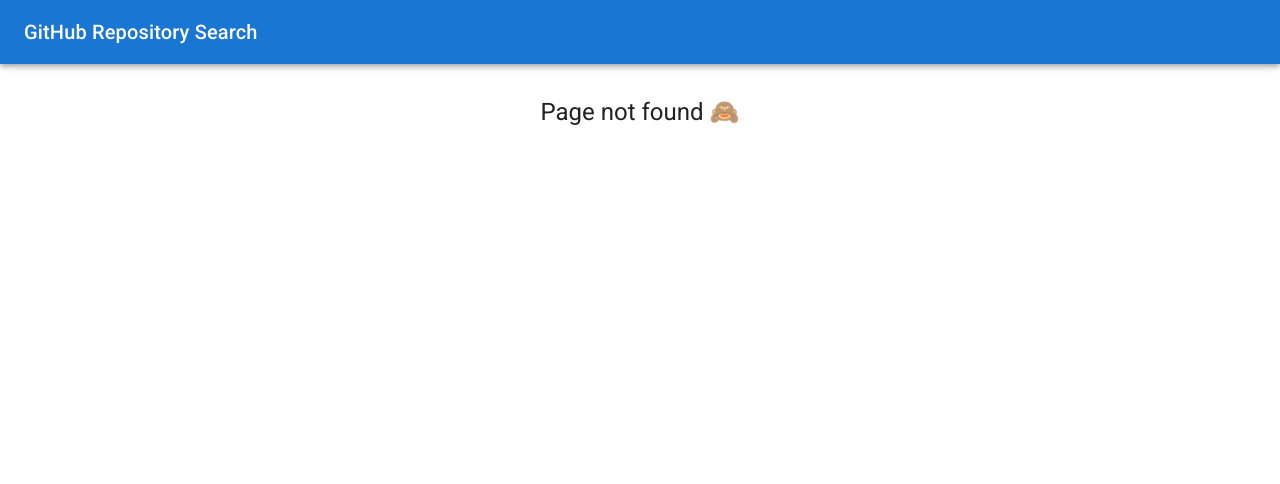
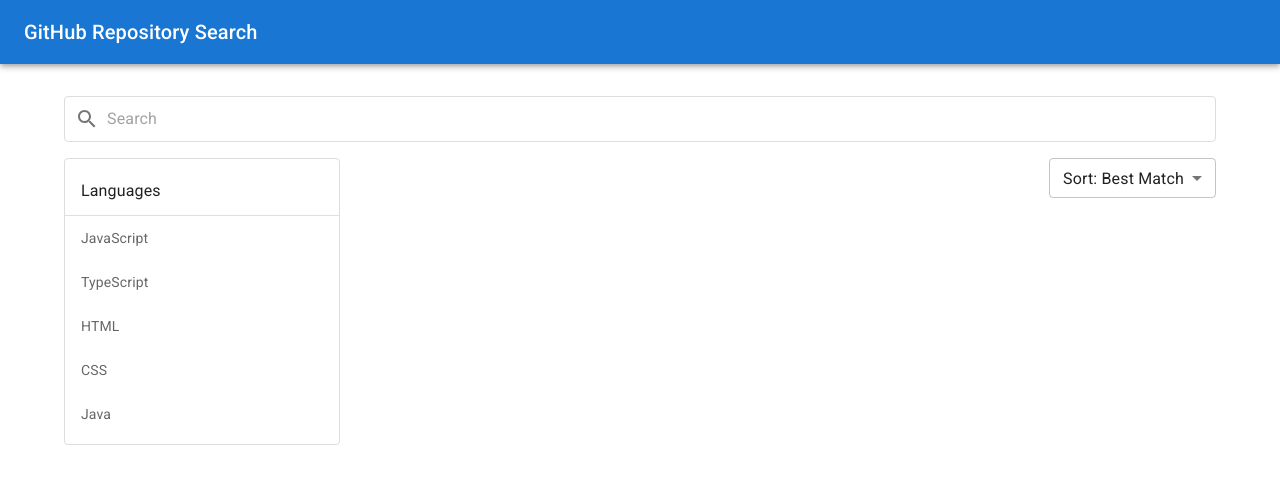
Before and after one commit to conormcgovern/github-repository-search, a React (Create React App) app: page /search in a window 1280 px wide. Before the commit this address had no page. Shown: the top 484 px of the page. Built offline with nearby package versions, Linux system fonts and the light colour scheme.

Commit message:
fetch real data from github api

```diff
--- a/package.json
+++ b/package.json
@@ -10,6 +10,7 @@
     "@testing-library/jest-dom": "^5.14.1",
     "@testing-library/react": "^11.2.7",
     "@testing-library/user-event": "^12.8.3",
+    "axios": "^0.23.0",
     "react": "^17.0.2",
     "react-dom": "^17.0.2",
     "react-query": "^3.26.0",
--- a/src/App.js
+++ b/src/App.js
@@ -7,7 +7,12 @@
   Grid,
   CssBaseline,
 } from '@mui/material';
-import { BrowserRouter as Router, Switch, Route } from 'react-router-dom';
+import {
+  BrowserRouter as Router,
+  Switch,
+  Route,
+  Redirect,
+} from 'react-router-dom';
 import { QueryClient, QueryClientProvider } from 'react-query';
 import RespositoryDetails from './views/RepositoryDetails';
 import Search from './views/Search';
@@ -28,6 +33,9 @@
           <Grid container spacing={2} sx={{ paddingTop: '2rem' }}>
             <Switch>
               <Route exact path="/">
+                <Redirect to="/search" />
+              </Route>
+              <Route path="/search">
                 <Search />
               </Route>
               <Route path="/:ownerLogin/:repoName">
--- a/src/api/api.js
+++ b/src/api/api.js
@@ -1,13 +1,10 @@
-function getRepos() {
-  return Promise.resolve({
-    total_count: 4,
-    items: [
-      { id: 207645083, full_name: 'tannerlinsley/react-query' },
-      { id: 98418501, full_name: 'ukrbublik/react-awesome-query-builder' },
-      { id: 64814946, full_name: 'ReactTraining/react-media' },
-      { id: 22968365, full_name: 'contra/react-responsive' },
-    ],
-  });
+import axios from 'axios';
+
+async function getRepos(query) {
+  const { data } = await axios.get(
+    `https://api.github.com/search/repositories?q=${query}`
+  );
+  return data;
 }
 
 export { getRepos };
--- a/src/components/SearchWidget.js
+++ b/src/components/SearchWidget.js
@@ -2,19 +2,19 @@
 import { Search } from '@mui/icons-material';
 import { IconButton, InputBase, Paper } from '@mui/material';
 
-function SearchWidget({ handleSubmit }) {
-  const [searchTerm, setSearchTerm] = useState('');
+function SearchWidget({ value, handleSubmit }) {
+  const [searchTerm, setSearchTerm] = useState(value ? value : '');
 
   const handleChange = (event) => {
     setSearchTerm(event.target.value);
   };
 
   const handleKeyPress = (event) => {
-    event.charCode === 13 && !!searchTerm && handleSubmit(searchTerm);
+    event.charCode === 13 && handleSubmit(searchTerm);
   };
 
   const handleSearchIconClick = () => {
-    !!searchTerm && handleSubmit(searchTerm);
+    handleSubmit(searchTerm);
   };
 
   return (
--- a/src/views/Search.js
+++ b/src/views/Search.js
@@ -8,10 +8,11 @@
 import LanguageSelect from '../components/LanguageSelect';
 import LanguageMenu from '../components/LanguageMenu';
 import Results from '../components/Results';
+import { useHistory, useLocation } from 'react-router';
 
-function ResultsHeader() {
+function ResultsHeader({ query }) {
   return (
-    <Typography variant="h6">Results for &quot;react query&quot;</Typography>
+    query && <Typography variant="h6">{`Results for "${query}"`}</Typography>
   );
 }
 
@@ -19,22 +20,29 @@
   const theme = useTheme();
   const isExtraSmallWidth = useMediaQuery(theme.breakpoints.only('xs'));
 
-  const { data, refetch } = useQuery('repos', getRepos, { enabled: false });
+  const location = useLocation();
+  const urlSearchParams = new URLSearchParams(location.search);
+  const query = urlSearchParams.get('q');
 
-  const handleSubmit = (searchTerm) => {
-    console.log(searchTerm);
-    refetch();
+  const history = useHistory();
+
+  const { data } = useQuery(['repos', query], () => getRepos(query), {
+    enabled: !!query, // only fetch the data if there is a query
+  });
+
+  const handleSubmit = (query) => {
+    history.push(`search?q=${query}`);
   };
 
   return (
     <>
       <Grid item xs={12}>
-        <SearchWidget handleSubmit={handleSubmit} />
+        <SearchWidget value={query} handleSubmit={handleSubmit} />
       </Grid>
       {isExtraSmallWidth && (
         <>
           <Grid item xs={12}>
-            <ResultsHeader />
+            <ResultsHeader query={query} />
           </Grid>
           <Grid item container spacing={2} alignItems="center">
             <Grid item>
@@ -64,7 +72,7 @@
           </Grid>
           <Grid container item xs={9}>
             <Grid item>
-              <ResultsHeader />
+              <ResultsHeader query={query} />
             </Grid>
             <Grid item sx={{ marginLeft: 'auto' }}>
               <SortSelect renderValue={(value) => `Sort: ${value}`} />
```
Also changed, not shown: 1 other file (tests, documents, lock files or other folders).
